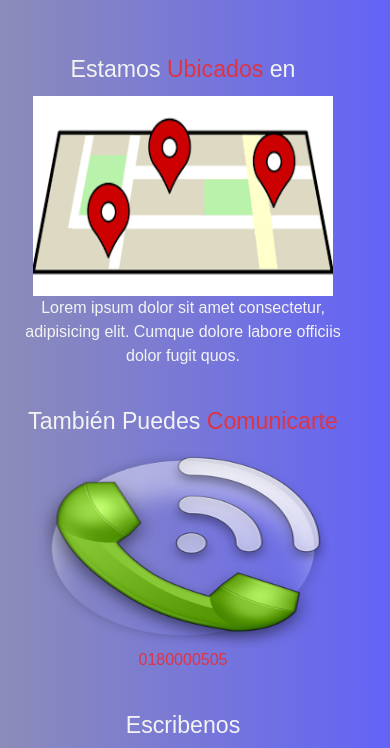
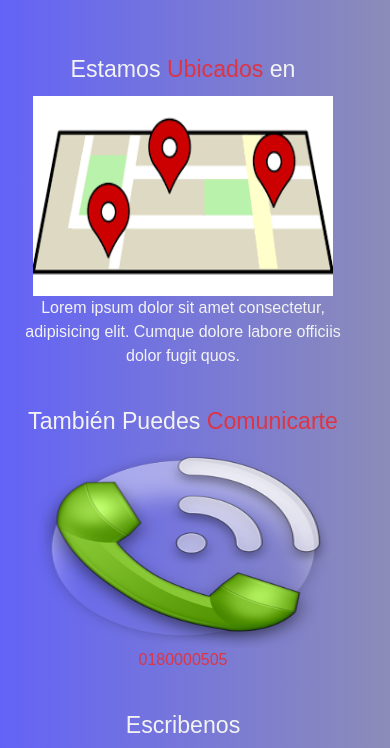
Before and after one commit to piparo2022/DESAFIO-CON-BS, a plain HTML site: page registro.html in a window 390 px wide. Shown: the part 76-824 px from the top of the page. Drawn offline with nearby package versions, Linux system fonts and the light colour scheme.

Commit message:
se agrega degradado

```diff
--- a/estilo.css
+++ b/estilo.css
@@ -199,7 +199,7 @@ body {
    }
    #ubicanos {
       background: blue;
-      background: linear-gradient(to right, rgb(140, 140, 185), rgb(99, 99, 247));
+      background: linear-gradient(to left, rgb(140, 140, 185), rgb(99, 99, 247));
       color: #f3f3f3;
    }
    .fondo {
```
